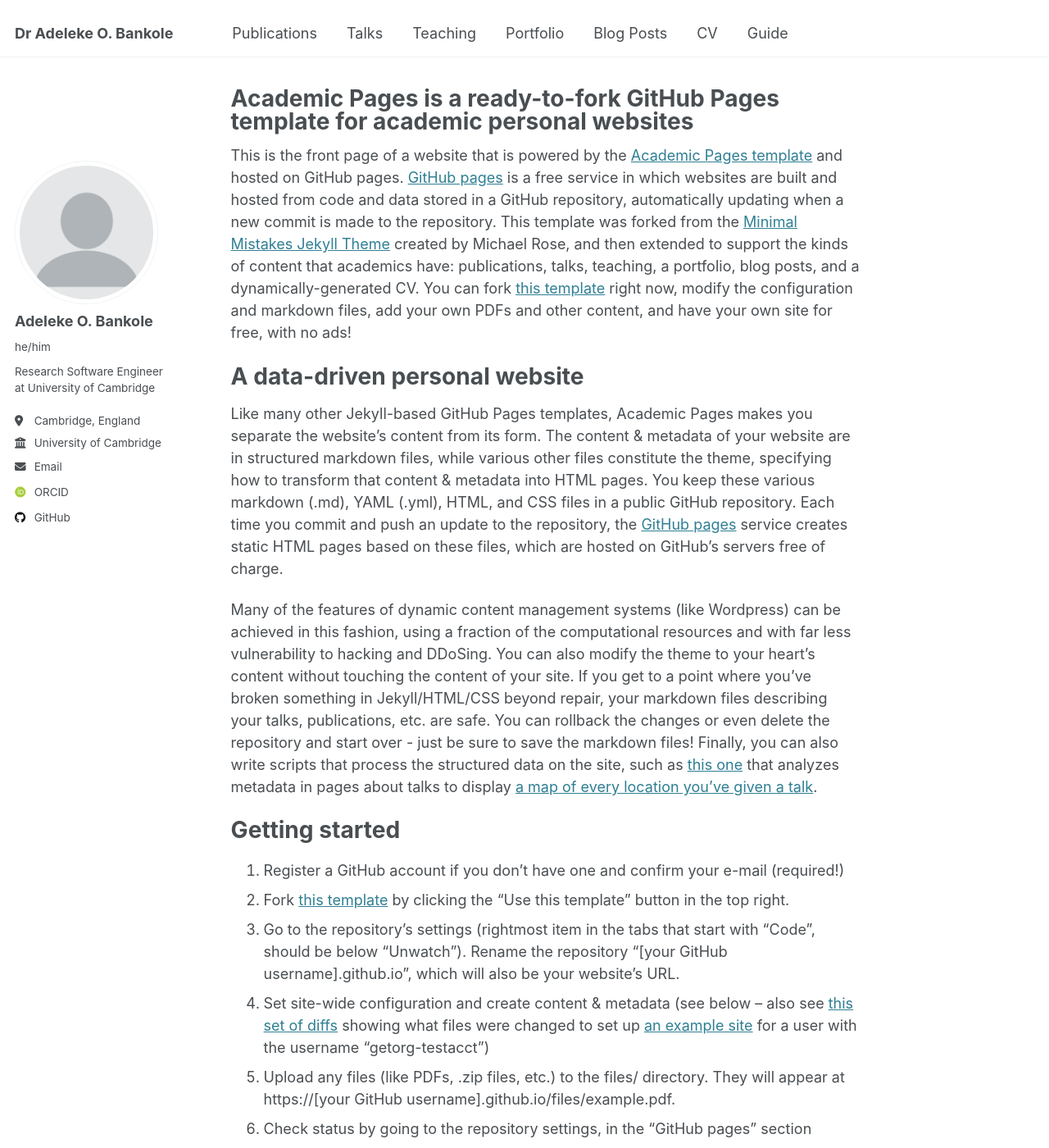
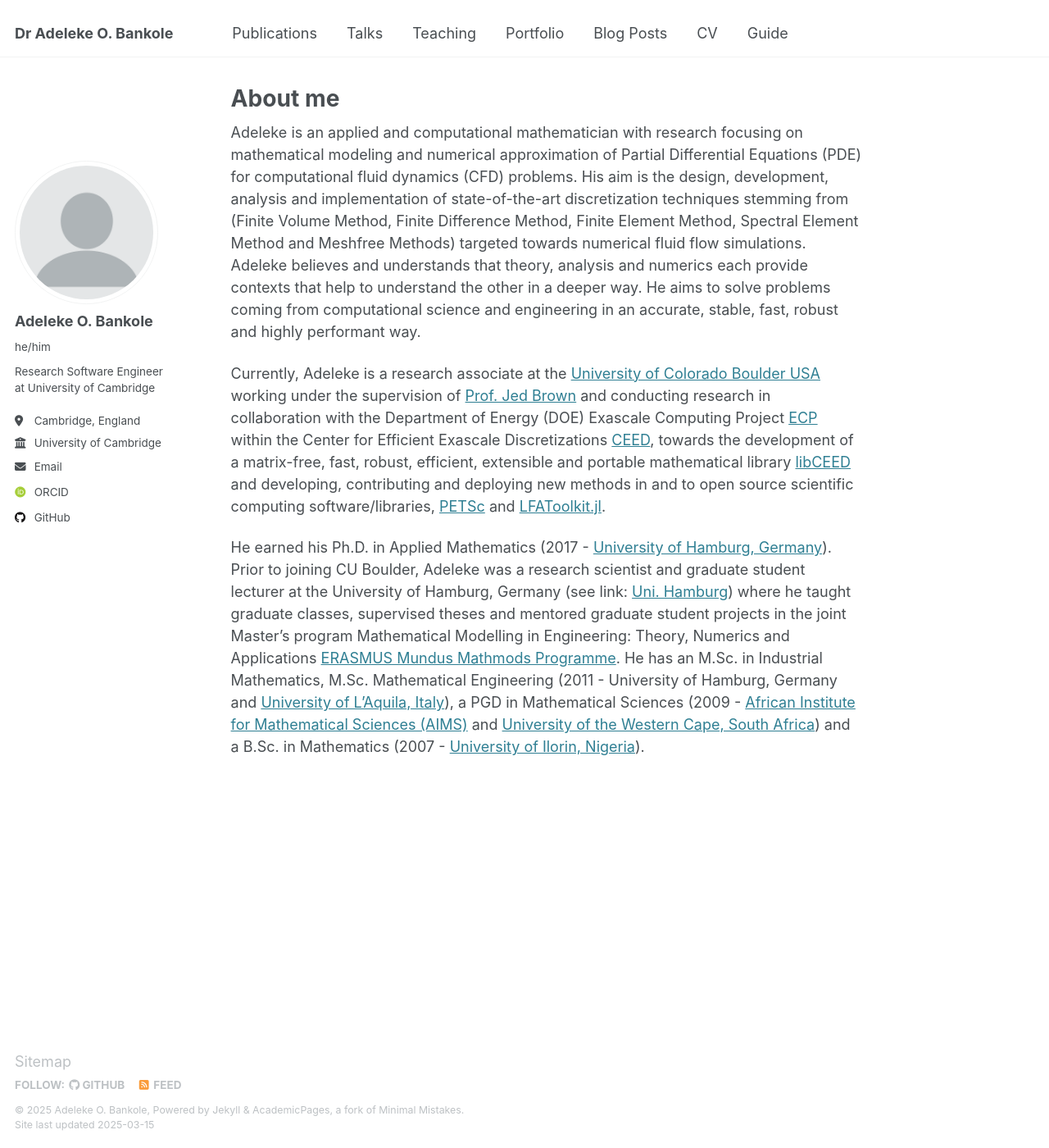
Before and after one commit to AdelekeBankole/adelekebankole.github.io, a Jekyll site: the page built from _pages/about.md, in a window 1280 px wide and 1400 px high. Shown: the whole window at 82% size. Built offline with Jekyll 4.4.1, drawn with Linux system fonts in a browser that asks for light colours; some web fonts are replaced; some of the changed text lies outside the part shown.

Commit message:
add about me bio

```diff
--- a/_pages/about.md
+++ b/_pages/about.md
@@ -1,49 +1,14 @@
 ---
 permalink: /
-title: "Academic Pages is a ready-to-fork GitHub Pages template for academic personal websites"
+title: "About me"
 author_profile: true
 redirect_from:
   - /about/
   - /about.html
 ---
 
-This is the front page of a website that is powered by the [Academic Pages template](https://github.com/academicpages/academicpages.github.io) and hosted on GitHub pages. [GitHub pages](https://pages.github.com) is a free service in which websites are built and hosted from code and data stored in a GitHub repository, automatically updating when a new commit is made to the repository. This template was forked from the [Minimal Mistakes Jekyll Theme](https://mmistakes.github.io/minimal-mistakes/) created by Michael Rose, and then extended to support the kinds of content that academics have: publications, talks, teaching, a portfolio, blog posts, and a dynamically-generated CV. You can fork [this template](https://github.com/academicpages/academicpages.github.io) right now, modify the configuration and markdown files, add your own PDFs and other content, and have your own site for free, with no ads!
+Adeleke is an applied and computational mathematician with research focusing on mathematical modeling and numerical approximation of Partial Differential Equations (PDE) for computational fluid dynamics (CFD) problems. His aim is the design, development, analysis and implementation of state-of-the-art discretization techniques stemming from (Finite Volume Method, Finite Difference Method, Finite Element Method, Spectral Element Method and Meshfree Methods) targeted towards numerical fluid flow simulations. Adeleke believes and understands that theory, analysis and numerics each provide contexts that help to understand the other in a deeper way. He aims to solve problems coming from computational science and engineering in an accurate, stable, fast, robust and highly performant way.
 
-A data-driven personal website
-======
-Like many other Jekyll-based GitHub Pages templates, Academic Pages makes you separate the website's content from its form. The content & metadata of your website are in structured markdown files, while various other files constitute the theme, specifying how to transform that content & metadata into HTML pages. You keep these various markdown (.md), YAML (.yml), HTML, and CSS files in a public GitHub repository. Each time you commit and push an update to the repository, the [GitHub pages](https://pages.github.com/) service creates static HTML pages based on these files, which are hosted on GitHub's servers free of charge.
+Currently, Adeleke is a research associate at the [University of Colorado Boulder USA](https://www.colorado.edu/) working under the supervision of [Prof. Jed Brown](https://www.colorado.edu/cs/jed-brown) and conducting research in collaboration with the Department of Energy (DOE) Exascale Computing Project [ECP](https://www.exascaleproject.org/exascale-computing-project/) within the Center for Efficient Exascale Discretizations [CEED](https://ceed.exascaleproject.org/), towards the development of a matrix-free, fast, robust, efficient, extensible and portable mathematical library [libCEED](https://ceed.exascaleproject.org/libceed/) and developing, contributing and deploying new methods in and to open source scientific computing software/libraries, [PETSc](https://petsc.org/release/) and [LFAToolkit.jl](https://jeremylt.github.io/LFAToolkit.jl/stable/).
 
-Many of the features of dynamic content management systems (like Wordpress) can be achieved in this fashion, using a fraction of the computational resources and with far less vulnerability to hacking and DDoSing. You can also modify the theme to your heart's content without touching the content of your site. If you get to a point where you've broken something in Jekyll/HTML/CSS beyond repair, your markdown files describing your talks, publications, etc. are safe. You can rollback the changes or even delete the repository and start over - just be sure to save the markdown files! Finally, you can also write scripts that process the structured data on the site, such as [this one](https://github.com/academicpages/academicpages.github.io/blob/master/talkmap.ipynb) that analyzes metadata in pages about talks to display [a map of every location you've given a talk](https://academicpages.github.io/talkmap.html).
-
-Getting started
-======
-1. Register a GitHub account if you don't have one and confirm your e-mail (required!)
-1. Fork [this template](https://github.com/academicpages/academicpages.github.io) by clicking the "Use this template" button in the top right.
-1. Go to the repository's settings (rightmost item in the tabs that start with "Code", should be below "Unwatch"). Rename the repository "[your GitHub username].github.io", which will also be your website's URL.
-1. Set site-wide configuration and create content & metadata (see below -- also see [this set of diffs](http://archive.is/3TPas) showing what files were changed to set up [an example site](https://getorg-testacct.github.io) for a user with the username "getorg-testacct")
-1. Upload any files (like PDFs, .zip files, etc.) to the files/ directory. They will appear at https://[your GitHub username].github.io/files/example.pdf.
-1. Check status by going to the repository settings, in the "GitHub pages" section
-
-Site-wide configuration
-------
-The main configuration file for the site is in the base directory in [_config.yml](https://github.com/academicpages/academicpages.github.io/blob/master/_config.yml), which defines the content in the sidebars and other site-wide features. You will need to replace the default variables with ones about yourself and your site's github repository. The configuration file for the top menu is in [_data/navigation.yml](https://github.com/academicpages/academicpages.github.io/blob/master/_data/navigation.yml). For example, if you don't have a portfolio or blog posts, you can remove those items from that navigation.yml file to remove them from the header.
-
-Create content & metadata
-------
-For site content, there is one markdown file for each type of content, which are stored in directories like _publications, _talks, _posts, _teaching, or _pages. For example, each talk is a markdown file in the [_talks directory](https://github.com/academicpages/academicpages.github.io/tree/master/_talks). At the top of each markdown file is structured data in YAML about the talk, which the theme will parse to do lots of cool stuff. The same structured data about a talk is used to generate the list of talks on the [Talks page](https://academicpages.github.io/talks), each [individual page](https://academicpages.github.io/talks/2012-03-01-talk-1) for specific talks, the talks section for the [CV page](https://academicpages.github.io/cv), and the [map of places you've given a talk](https://academicpages.github.io/talkmap.html) (if you run this [python file](https://github.com/academicpages/academicpages.github.io/blob/master/talkmap.py) or [Jupyter notebook](https://github.com/academicpages/academicpages.github.io/blob/master/talkmap.ipynb), which creates the HTML for the map based on the contents of the _talks directory).
-
-**Markdown generator**
-
-The repository includes [a set of Jupyter notebooks](https://github.com/academicpages/academicpages.github.io/tree/master/markdown_generator
-) that converts a CSV containing structured data about talks or presentations into individual markdown files that will be properly formatted for the Academic Pages template. The sample CSVs in that directory are the ones I used to create my own personal website at stuartgeiger.com. My usual workflow is that I keep a spreadsheet of my publications and talks, then run the code in these notebooks to generate the markdown files, then commit and push them to the GitHub repository.
-
-How to edit your site's GitHub repository
-------
-Many people use a git client to create files on their local computer and then push them to GitHub's servers. If you are not familiar with git, you can directly edit these configuration and markdown files directly in the github.com interface. Navigate to a file (like [this one](https://github.com/academicpages/academicpages.github.io/blob/master/_talks/2012-03-01-talk-1.md) and click the pencil icon in the top right of the content preview (to the right of the "Raw | Blame | History" buttons). You can delete a file by clicking the trashcan icon to the right of the pencil icon. You can also create new files or upload files by navigating to a directory and clicking the "Create new file" or "Upload files" buttons.
-
-Example: editing a markdown file for a talk
-![Editing a markdown file for a talk](/images/editing-talk.png)
-
-For more info
-------
-More info about configuring Academic Pages can be found in [the guide](https://academicpages.github.io/markdown/), the [growing wiki](https://github.com/academicpages/academicpages.github.io/wiki), and you can always [ask a question on GitHub](https://github.com/academicpages/academicpages.github.io/discussions). The [guides for the Minimal Mistakes theme](https://mmistakes.github.io/minimal-mistakes/docs/configuration/) (which this theme was forked from) might also be helpful.
+He earned his Ph.D. in Applied Mathematics (2017 - [University of Hamburg, Germany](https://www.uni-hamburg.de/en.html)). Prior to joining CU Boulder, Adeleke was a research scientist and graduate student lecturer at the University of Hamburg, Germany (see link: [Uni. Hamburg](https://www.math.uni-hamburg.de/home/bankole/)) where he taught graduate classes, supervised theses and mentored graduate student projects in the joint Master's program Mathematical Modelling in Engineering: Theory, Numerics and Applications [ERASMUS Mundus Mathmods Programme](http://www.mathmods.eu/). He has an M.Sc. in Industrial Mathematics, M.Sc. Mathematical Engineering (2011 - University of Hamburg, Germany and [University of L'Aquila, Italy](https://www.univaq.it/en/)), a PGD in Mathematical Sciences (2009 - [African Institute for Mathematical Sciences (AIMS)](https://aims.ac.za/) and [University of the Western Cape, South Africa](https://www.uwc.ac.za/)) and a B.Sc. in Mathematics (2007 - [University of Ilorin, Nigeria](https://www.unilorin.edu.ng/)).
```
